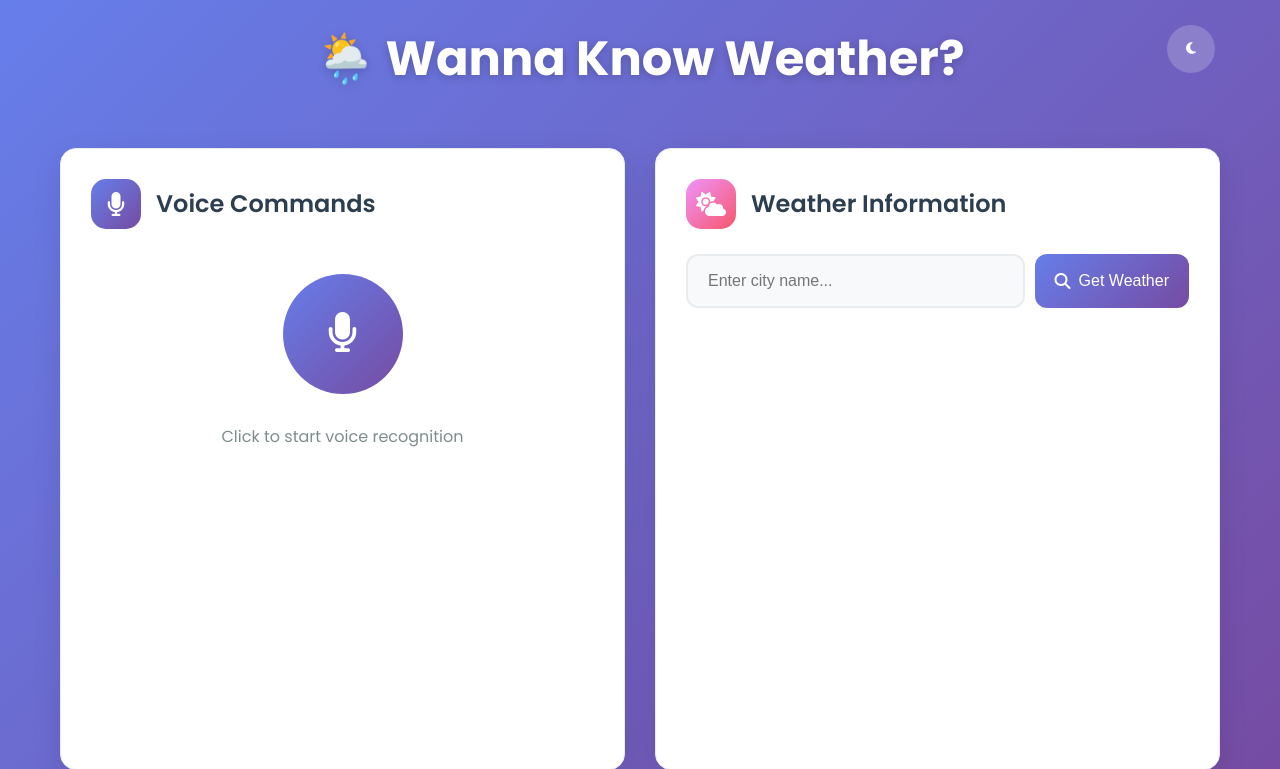
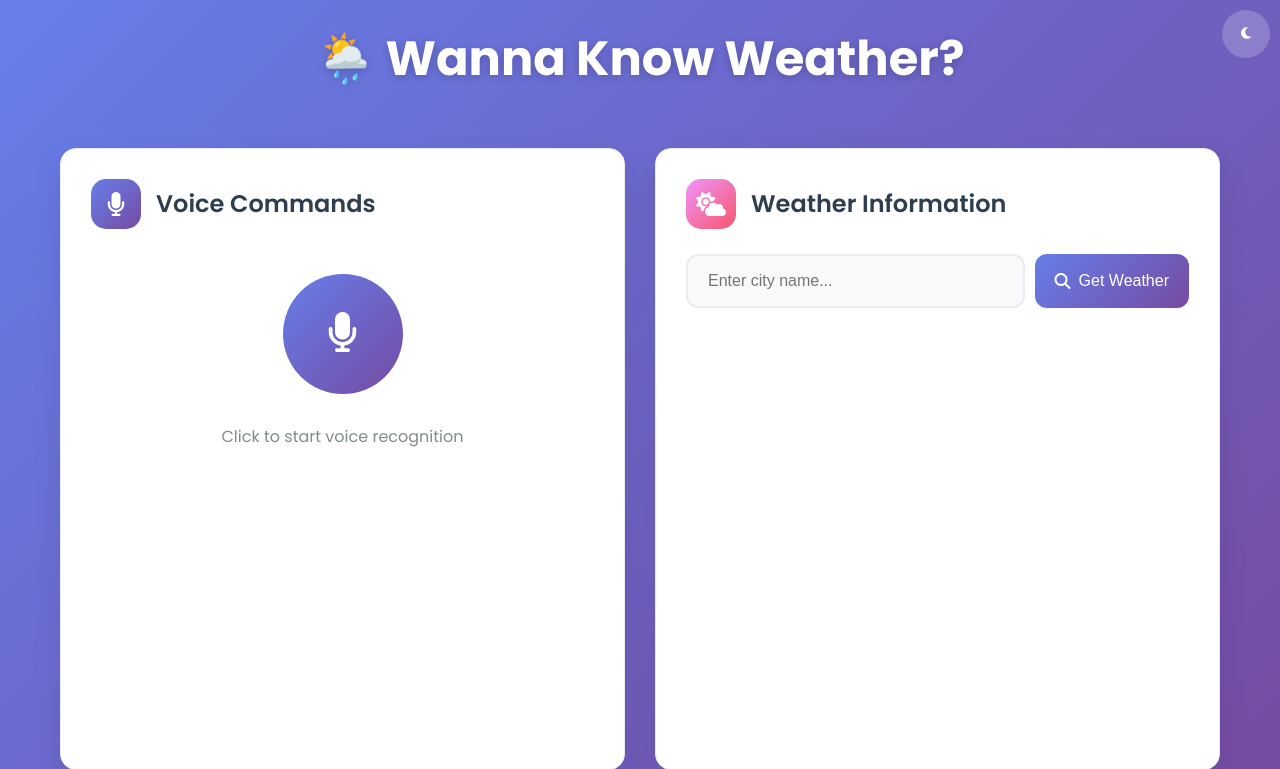
Before and after one commit to rohillamanas06-commits/Weather-Buddy, a Flask app: page / in a window 1280 px wide. Shown: the top 769 px of the page. Run offline with Flask 3, Linux system fonts and the light colour scheme.

Commit message:
Updated theme toggle to fixed positioning

```diff
--- a/templates/index.html
+++ b/templates/index.html
@@ -81,9 +81,9 @@
         }
 
         .theme-toggle {
-            position: absolute;
-            top: 5px;
-            right: 5px;
+            position: fixed;
+            top: 10px;
+            right: 10px;
             background: rgba(255,255,255,0.2);
             border: none;
             border-radius: 50px;
@@ -97,6 +97,7 @@
             display: flex;
             align-items: center;
             justify-content: center;
+            z-index: 1000;
         }
 
         .theme-toggle:hover {
@@ -462,11 +463,7 @@
             }
 
             .theme-toggle {
-                position: fixed;
-                top: 10px;
-                right: 10px;
                 padding: 12px;
-                z-index: 1000;
             }
 
             .header {
```
